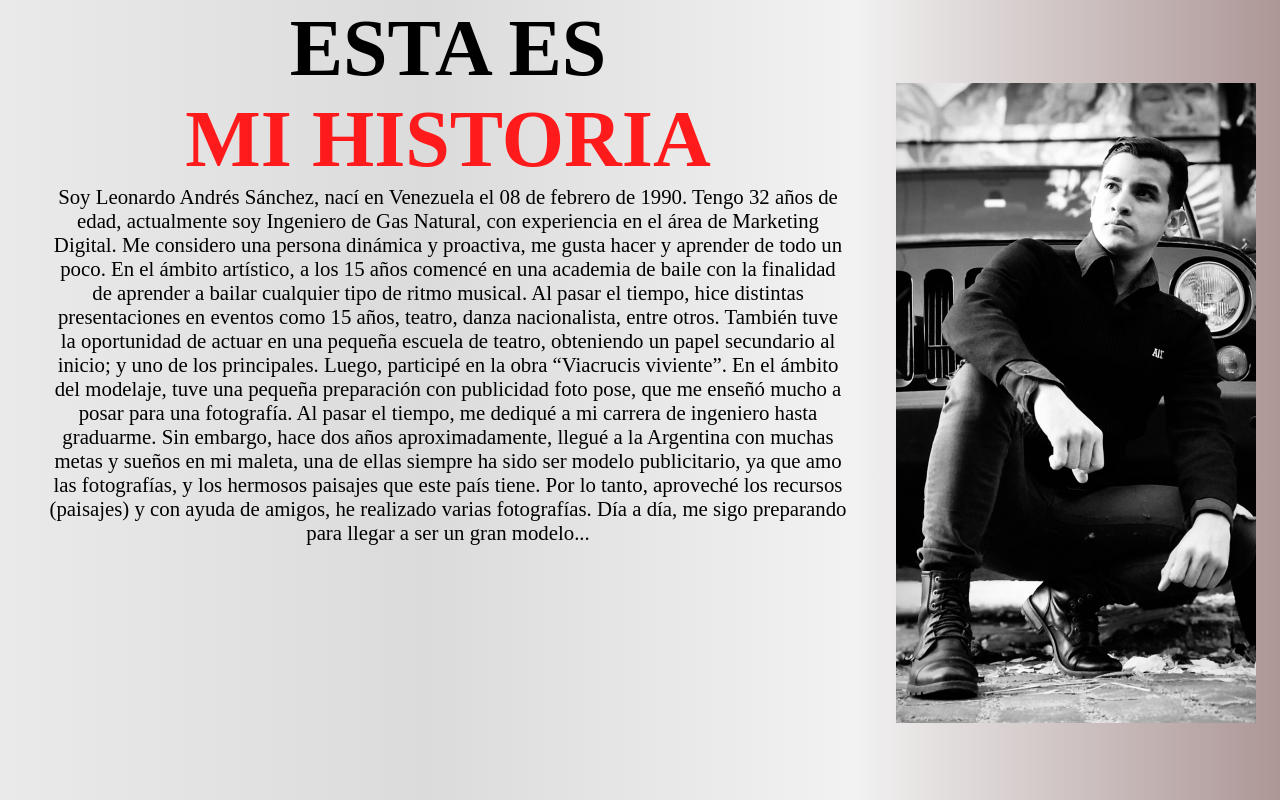
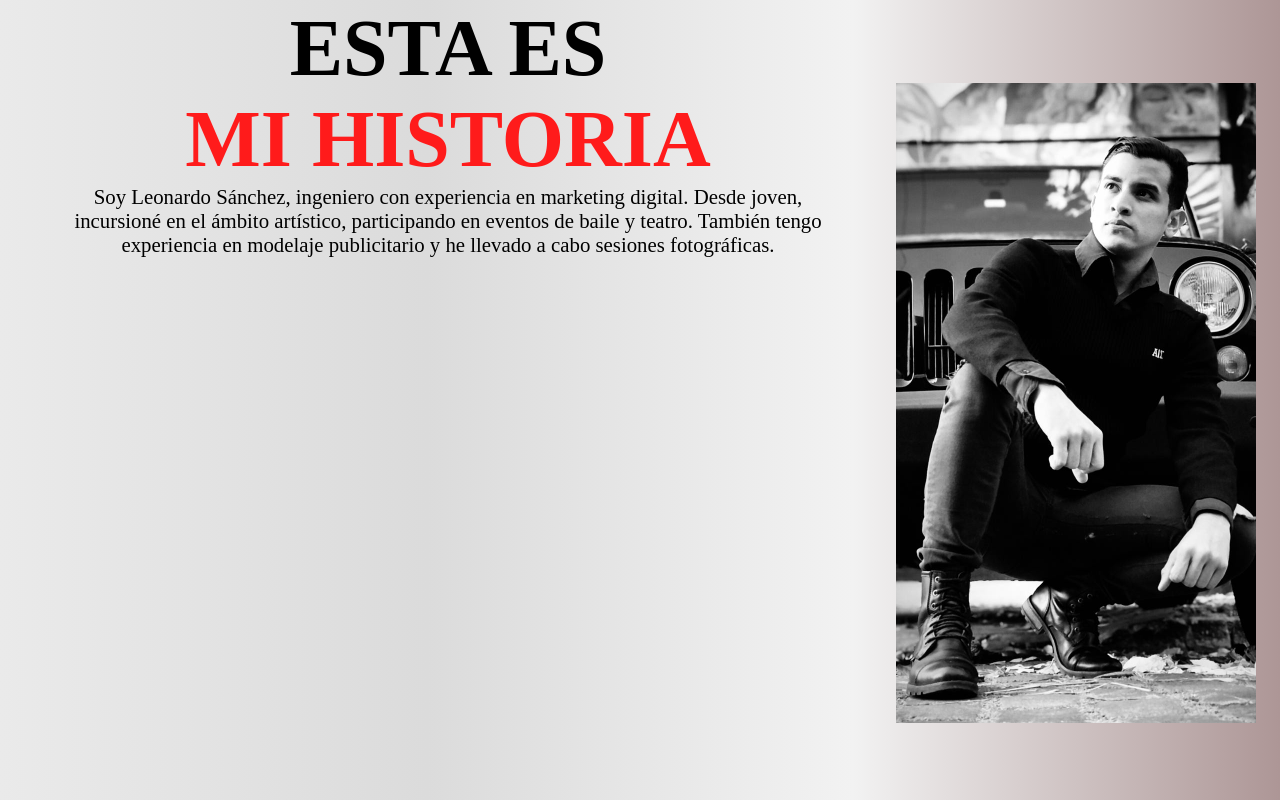
Before and after one commit to soyleoandres/Portfolio, a website: page index.html in a window 1280 px wide. Shown: the part 797-1597 px from the top of the page. Drawn offline with Linux system fonts and the light colour scheme.

Commit message:
descripcion modificada

```diff
--- a/index.html
+++ b/index.html
@@ -40,7 +40,7 @@
         <div class="myStory__columna1">
             <h2>ESTA ES <p>MI HISTORIA</p>
             </h2>
-            <p class="myStory__text">Soy Leonardo Andrés Sánchez, nací en Venezuela el 08 de febrero de 1990. Tengo 32 años de edad, actualmente soy Ingeniero de Gas Natural, con experiencia en el área de Marketing Digital. Me considero una persona dinámica y proactiva, me gusta hacer y aprender de todo un poco. En el ámbito artístico, a los 15 años comencé en una academia de baile con la finalidad de aprender a bailar cualquier tipo de ritmo musical. Al pasar el tiempo, hice distintas presentaciones en eventos como 15 años, teatro, danza nacionalista, entre otros. También tuve la oportunidad de actuar en una pequeña escuela de teatro, obteniendo un papel secundario al inicio; y uno de los principales. Luego, participé en la obra “Viacrucis viviente”. En el ámbito del modelaje, tuve una pequeña preparación con publicidad foto pose, que me enseñó mucho a posar para una fotografía. Al pasar el tiempo, me dediqué a mi carrera de ingeniero hasta graduarme. Sin embargo, hace dos años aproximadamente, llegué a la Argentina con muchas metas y sueños en mi maleta, una de ellas siempre ha sido ser modelo publicitario, ya que amo las fotografías, y los hermosos paisajes que este país tiene. Por lo tanto, aproveché los recursos (paisajes) y con ayuda de amigos, he realizado varias fotografías. Día a día, me sigo preparando para llegar a ser un gran modelo...</p>
+            <p class="myStory__text">Soy Leonardo Sánchez, ingeniero con experiencia en marketing digital. Desde joven, incursioné en el ámbito artístico, participando en eventos de baile y teatro. También tengo experiencia en modelaje publicitario y he llevado a cabo sesiones fotográficas.</p>
         </div>
         <div class="myStory__columna2">
             <img src="img/history.jpg" alt="">
```
